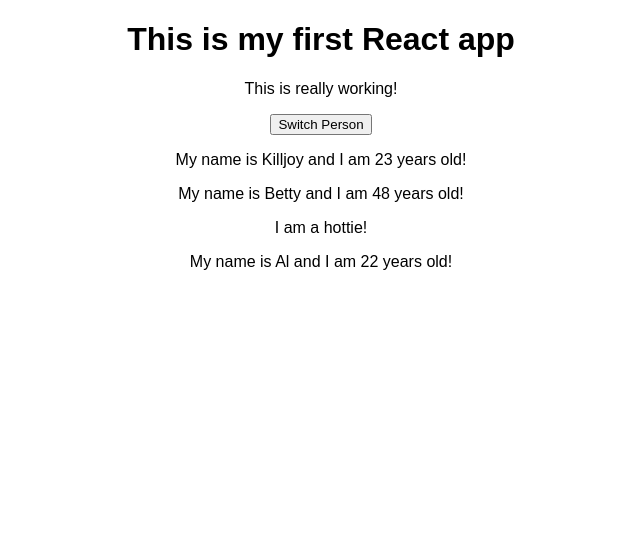
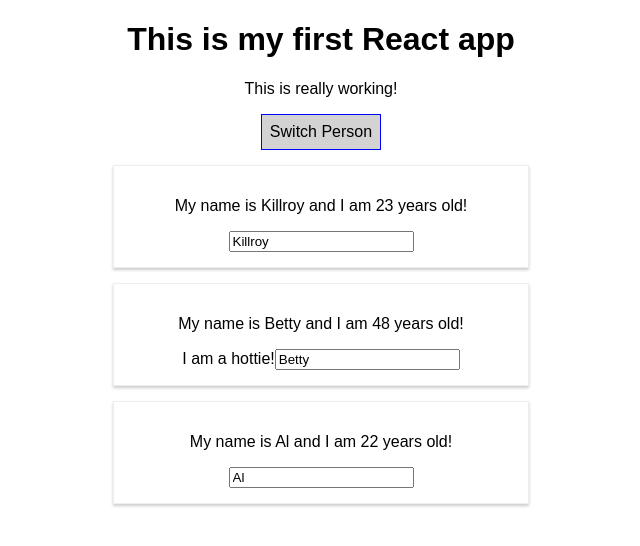
Before and after one commit to stevegotham/my-first-react-app, a React (Create React App) app: page / in a window 1280 px wide. Shown: the top 546 px of the page, without its empty margins (319-959 px from the left). Built offline with nearby package versions, Linux system fonts and the light colour scheme.

Commit message:
add event handler, two way data binding, css

```diff
--- a/src/App.js
+++ b/src/App.js
@@ -4,34 +4,64 @@ import Person from './Person/Person';
 
 class App extends Component {
 
+
   state = {
     persons: [
-      { name: 'Killjoy', age: 23 },
+      { name: 'Killroy', age: 23 },
       { name: 'Betty', age: 48 },
       { name: 'Al', age: 22 }
     ]
   }
 
-  switchNameHandler = () => {
-    // DON'T DO THIS-----------> this.state.persons[1].name = 'Veronica';, use this.setStat({})
+  switchNameHandler = (newName) => {
+    // DON'T DO THIS, use this.setState() ---------> this.state.persons[1].name = 'Veronica';
     this.setState({
       persons: [
-          { name: 'Killjoy', age: 28 },
+        { name: newName, age: 28 },
         { name: 'Veronica', age: 48 },
         { name: 'Al', age: 123 }
       ]
     })
   }
 
+  nameChangeHandler = (event) => {
+    this.setState({
+      persons: [
+        { name: 'Killroy', age: 28 },
+        { name: 'Betty', age: 48 },
+        { name: event.target.value, age: 123 }
+      ]
+    })
+  }
+
   render() {
+
+    const styling = {
+      backgroundColor: 'lightgray',
+      font: 'inherit',
+      border: '1px solid blue',
+      padding: '8px',
+      cursor: 'pointer'
+    };
+
     return (
       <div className="App">
         <h1>This is my first React app</h1>
         <p>This is really working!</p>
-        <button onClick={this.switchNameHandler}>Switch Person</button>
-        <Person name={this.state.persons[0].name} age={this.state.persons[0].age}/>
-        <Person name={this.state.persons[1].name} age={this.state.persons[1].age}>I am a hottie!</Person>
-        <Person name={this.state.persons[2].name} age={this.state.persons[2].age}/>
+        <button
+          style={styling}
+          onClick={() => this.switchNameHandler('Killroy')}>Switch Person</button> {/* this is not the preferred method as there can be unintended consequences. Use method below when you can. */}
+        <Person
+          name = {this.state.persons[0].name}
+          age = {this.state.persons[0].age}
+          click = {this.switchNameHandler.bind(this, 'Mr Roboto')} /> {/* this is the preferred method of updating state from outside the Component */}
+        <Person
+          name={this.state.persons[1].name}
+          age={this.state.persons[1].age}>I am a hottie!</Person>
+        <Person
+          name = {this.state.persons[2].name}
+          age = {this.state.persons[2].age}
+          changed = {this.nameChangeHandler}/>
       </div>
     );
   }
--- /dev/null
+++ b/src/Person/Person.css
@@ -0,0 +1,7 @@
+.Person {
+  width: 30%;
+  border: 1px solid #eee;
+  box-shadow: 0 2px 3px #ccc;
+  margin: 15px auto;
+  padding: 15px;
+}
--- a/src/Person/Person.js
+++ b/src/Person/Person.js
@@ -1,13 +1,13 @@
 import React from 'react';
+import './Person.css';
 
 const person = (props) => {
 
-	const sayIt = () => console.log('howdy');
-
 	return (
-		<div>
-			<p>My name is {props.name} and I am {props.age} years old!</p>
-			<span onClick={sayIt}>{props.children}</span>
+		<div className="Person">
+			<p onClick={props.click}>My name is {props.name} and I am {props.age} years old!</p>
+			<span>{props.children}</span>
+			<input type="text" onChange={props.changed} defaultValue={props.name} />
 		</div>
 	)
 }
```
Lines whose indentation alone changed are shown as unchanged.
